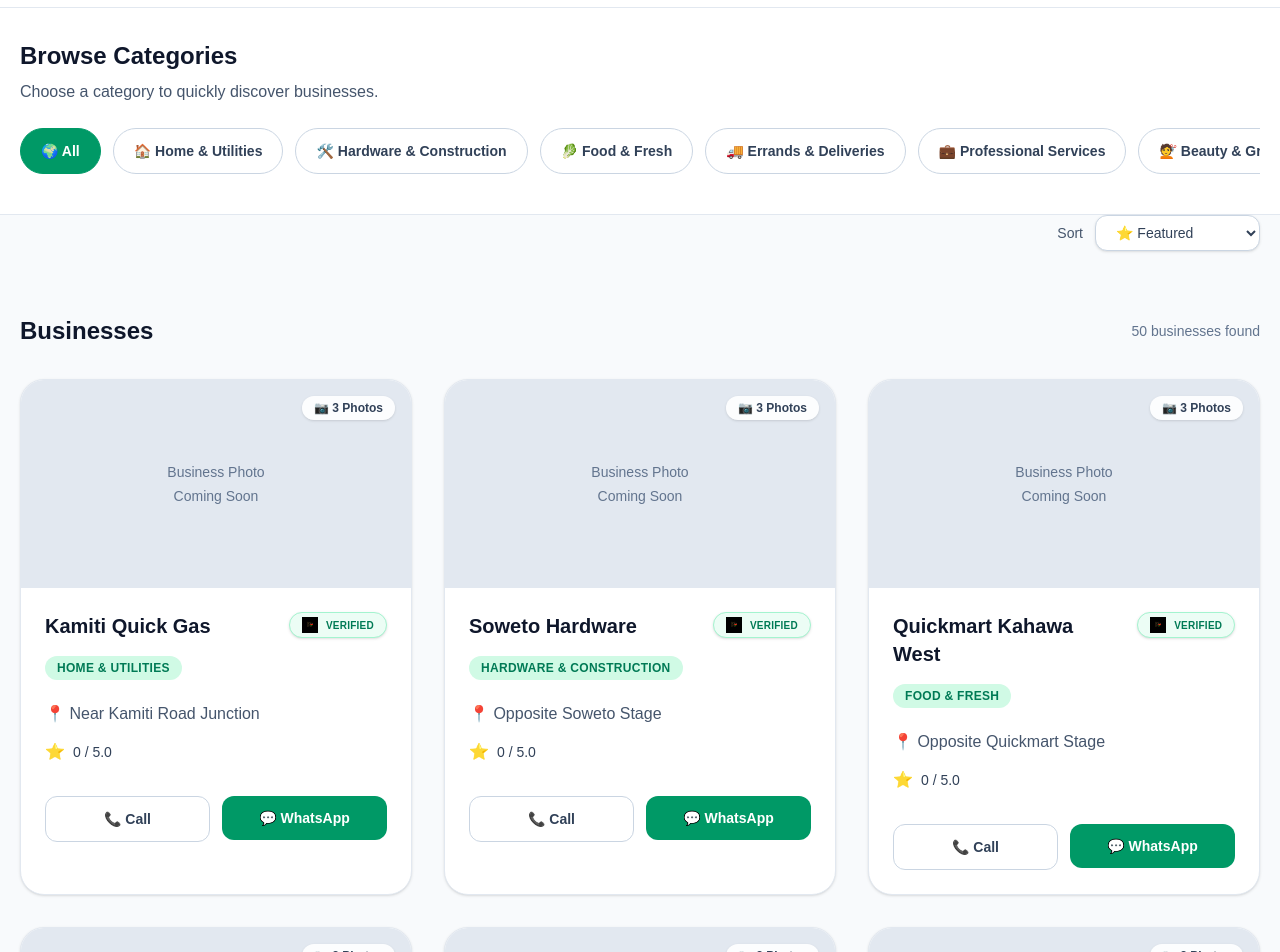
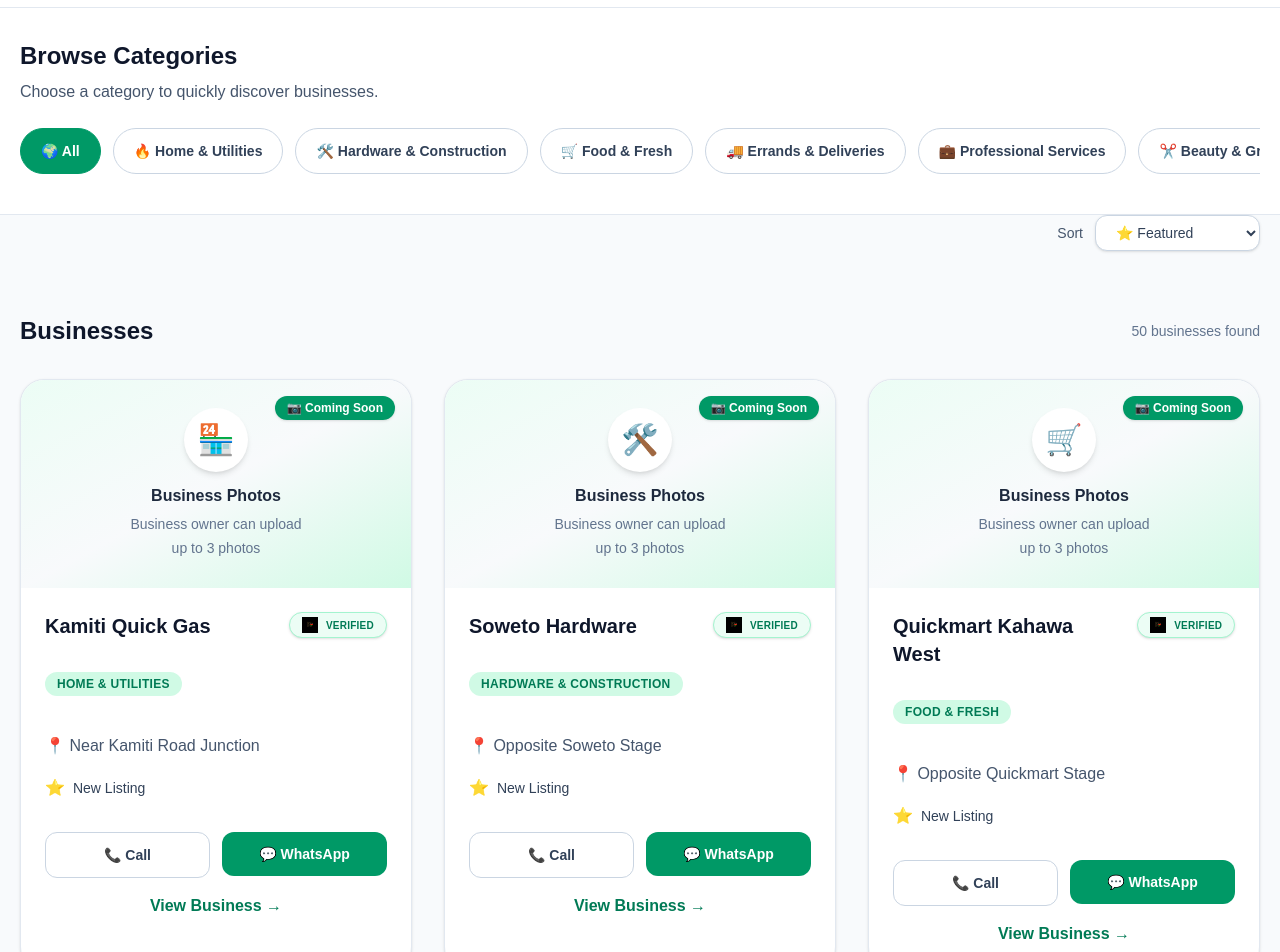
Before and after one commit to jwawerukinyua-cell/kwest, a Next.js app: page /directory in a window 1280 px wide. Shown: the part 400-1352 px from the top of the page. Built offline with nearby package versions, Linux system fonts and the light colour scheme.

Commit message:
feat: complete first 50 directory listings and redesign business cards

```diff
--- a/app/components/businesses/BusinessCard.tsx
+++ b/app/components/businesses/BusinessCard.tsx
@@ -10,7 +10,27 @@ type BusinessCardProps = {
   phone?: string;
   whatsapp?: string;
 };
+function getCategoryIcon(category: string) {
+  const icons: Record<string, string> = {
+    "Food & Fresh": "🛒",
+    "Health & Wellness": "💊",
+    "Restaurants": "🍽️",
+    "Coffee & Cafés": "☕",
+    "Barbers & Salons": "✂️",
+    "Hardware & Construction": "🛠️",
+    "Electronics": "💻",
+    "Schools": "🎓",
+    "Churches": "⛪",
+    "Hotels & Lodges": "🏨",
+    "Fitness": "🏋️",
+    "Automotive": "🚗",
+    "Laundry": "🧺",
+    "Printing": "🖨️",
+    "Home Utilities": "🔥",
+  };
 
+  return icons[category] ?? "🏪";
+}
 export default function BusinessCard({
   name,
   category,
@@ -25,23 +45,33 @@ export default function BusinessCard({
 
       {/* Business Photo */}
 
-      <div className="relative flex h-52 items-center justify-center bg-slate-200">
+      <div className="relative flex h-52 flex-col items-center justify-center bg-gradient-to-br from-emerald-50 via-slate-50 to-emerald-100">
 
-        <span className="text-center text-sm font-medium leading-6 text-slate-500">
-          Business Photo
+  <div className="mb-3 flex h-16 w-16 items-center justify-center rounded-full bg-white shadow-md">
+    <span className="text-3xl">
+  {getCategoryIcon(category)}
+</span>
+  </div>
+
+  <h4 className="text-base font-semibold text-slate-800">
+    Business Photos
+  </h4>
+
+  <p className="mt-1 text-center text-sm leading-6 text-slate-500">
+    Business owner can upload
     <br />
-          Coming Soon
-        </span>
+    up to 3 photos
+  </p>
 
-        <div className="absolute right-4 top-4 rounded-full bg-white/90 px-3 py-1 text-xs font-semibold text-slate-700 shadow">
-          📷 3 Photos
+  <div className="absolute right-4 top-4 rounded-full bg-emerald-600 px-3 py-1 text-xs font-semibold text-white shadow">
+    📷 Coming Soon
   </div>
 
 </div>
 
       {/* Content */}
 
-      <div className="p-6">
+      <div className="space-y-4 p-6">
 
         {/* Business Name */}
 
@@ -76,7 +106,7 @@ export default function BusinessCard({
   </span>
 
   <span className="text-sm font-medium text-slate-700">
-            {rating} / 5.0
+    {rating > 0 ? `${rating} / 5.0` : "New Listing"}
   </span>
 
 </div>
@@ -107,6 +137,13 @@ export default function BusinessCard({
 
 </div>
 
+<a
+  href={`/directory/${name.toLowerCase().replace(/\s+/g, "-").replace(/'/g, "")}`}
+  className="mt-4 block text-center font-semibold text-emerald-700 transition hover:text-emerald-800"
+>
+  View Business →
+</a>
+
       </div>
 
     </article>
--- a/app/components/businesses/FeaturedBusinesses.tsx
+++ b/app/components/businesses/FeaturedBusinesses.tsx
@@ -45,6 +45,7 @@ export default function FeaturedBusinesses() {
                 key={business.id}
                 name={business.name}
                 category={category?.name ?? "Uncategorized"}
+                categoryIcon={category?.icon ?? "🏪"}
                 landmark={business.landmark}
                 rating={business.rating}
                 verified={business.verified}
--- a/app/components/directory/BusinessGrid.tsx
+++ b/app/components/directory/BusinessGrid.tsx
@@ -91,6 +91,7 @@ export default function BusinessGrid() {
   key={business.id}
   name={business.name}
   category={category?.name ?? "Uncategorized"}
+  categoryIcon={category?.icon ?? "🏪"}
   landmark={business.landmark}
   rating={business.rating}
   verified={business.verified}
--- a/app/components/home/CategoryGrid.tsx
+++ b/app/components/home/CategoryGrid.tsx
@@ -1,15 +1,4 @@
-const categories = [
-  { icon: "🏠", name: "Home & Utilities" },
-  { icon: "🛠️", name: "Hardware & Construction" },
-  { icon: "🥬", name: "Food & Fresh" },
-  { icon: "🚚", name: "Errands & Deliveries" },
-  { icon: "💼", name: "Professional Services" },
-  { icon: "💇", name: "Beauty & Grooming" },
-  { icon: "🏥", name: "Health & Wellness" },
-  { icon: "🚗", name: "Transport & Auto" },
-  { icon: "🎓", name: "Education" },
-  { icon: "☕", name: "Restaurants & Cafés" },
-];
+import { categories } from "../../data/categories";
 
 export default function CategoryGrid() {
   return (
@@ -43,7 +32,7 @@ export default function CategoryGrid() {
           {categories.map((category) => (
 
             <button
-              key={category.name}
+              key={category.id}
               aria-label={category.name}
               className="
                 group
--- a/app/data/categories.ts
+++ b/app/data/categories.ts
@@ -5,7 +5,7 @@ export const categories: Category[] = [
     id: "home-utilities",
     name: "Home & Utilities",
     slug: "home-utilities",
-    icon: "🏠",
+    icon: "🔥",
     description: "Gas, water, electricity, cleaning and essential home services.",
     featured: true,
   },
@@ -21,7 +21,7 @@ export const categories: Category[] = [
     id: "food-fresh",
     name: "Food & Fresh",
     slug: "food-fresh",
-    icon: "🥬",
+    icon: "🛒",
     description: "Groceries, supermarkets, fruit vendors and food suppliers.",
     featured: true,
   },
@@ -45,7 +45,7 @@ export const categories: Category[] = [
     id: "beauty-grooming",
     name: "Beauty & Grooming",
     slug: "beauty-grooming",
-    icon: "💇",
+    icon: "✂️",
     description: "Salons, barbershops and beauty professionals.",
     featured: true,
   },
@@ -53,7 +53,7 @@ export const categories: Category[] = [
     id: "health-wellness",
     name: "Health & Wellness",
     slug: "health-wellness",
-    icon: "🏥",
+    icon: "💊",
     description: "Hospitals, pharmacies, clinics and wellness services.",
     featured: true,
   },
@@ -81,4 +81,12 @@ export const categories: Category[] = [
     description: "Restaurants, cafés and places to eat.",
     featured: true,
   },
+{
+  id: "churches",
+  name: "Churches",
+  slug: "churches",
+  icon: "⛪",
+  description: "Places of worship and faith communities.",
+  featured: true,
+},
 ];
```
Lines whose indentation alone changed are shown as unchanged.
